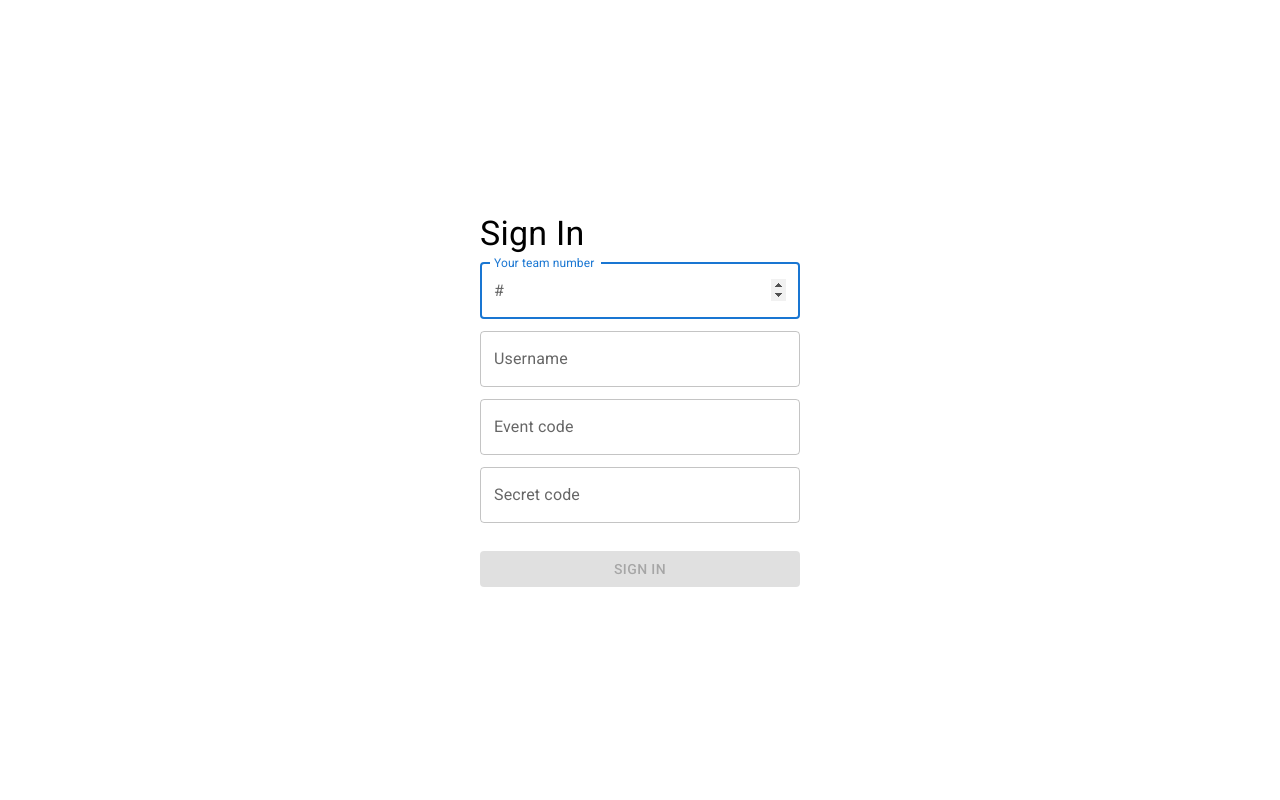
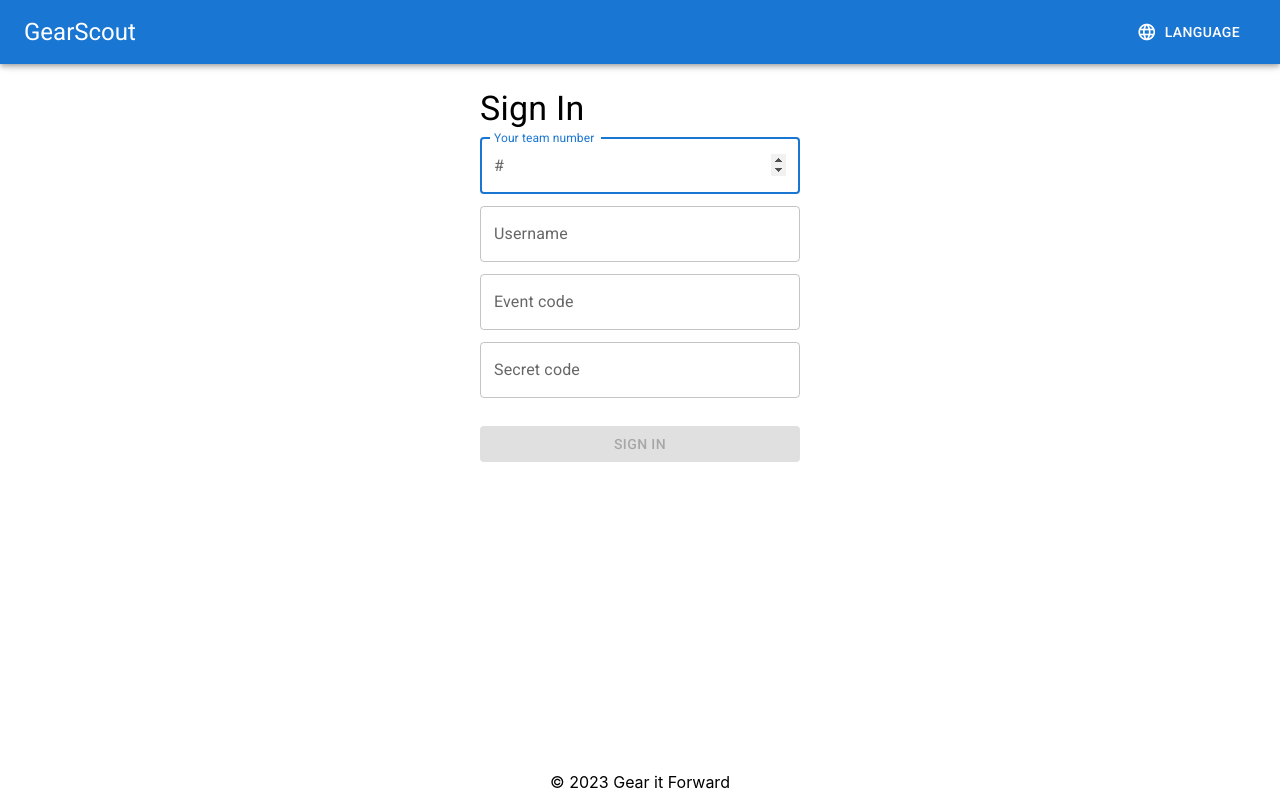
Before and after one commit to Team2338/ScoutingPractice, a React (Create React App) app in the folder 2023/: page / in a window 1280 px wide. Built offline with nearby package versions, Linux system fonts and the light colour scheme.

Commit message:
Added header

```diff
--- a/2023/public/index.html
+++ b/2023/public/index.html
@@ -7,6 +7,7 @@
 	<link rel="icon" sizes="512x512" href="%PUBLIC_URL%/logos/512-android-splash.png"/>
 	<link rel="apple-touch-icon" href="%PUBLIC_URL%/logos/192-pwa.png"/>
 	<link rel="stylesheet" href="https://fonts.googleapis.com/css?family=Roboto:300,400,500,700&display=swap"/>
+	<link rel="stylesheet" href="https://fonts.googleapis.com/icon?family=Material+Icons"/>
 	<meta name="viewport" content="width=device-width, initial-scale=1" />
 	<meta name="theme-color" content="#000000" />
 	<!--
--- a/2023/src/components/App.scss
+++ b/2023/src/components/App.scss
@@ -1,5 +1,6 @@
 .App {
 	display: flex;
+	flex-direction: column;
 	align-items: center;
 	justify-content: center;
 	height: 100vh;
--- a/2023/src/components/App.tsx
+++ b/2023/src/components/App.tsx
@@ -3,6 +3,7 @@ import './App.scss';
 import { useAppSelector } from '../state';
 import LoginPage from './login-page/LoginPage';
 import CollectionPage from './collection-page/CollectionPage';
+import Header from './header/Header';
 
 function App() {
 	const isLoggedIn: boolean = useAppSelector(state => state.login.isLoggedIn);
@@ -14,6 +15,7 @@ function App() {
 
 	return (
 		<div className="App">
+			<Header />
 			{ page }
 		</div>
 	);
--- /dev/null
+++ b/2023/src/components/header/Header.scss
@@ -0,0 +1,3 @@
+#app-bar {
+
+}
--- /dev/null
+++ b/2023/src/components/header/Header.tsx
@@ -0,0 +1,27 @@
+import React from 'react';
+import { AppBar, Toolbar, Typography } from '@mui/material';
+import LanguageSelector from '../language-selector/LanguageSelector';
+
+export default function Header() {
+
+	return (
+		<AppBar id="app-bar" position="sticky" color="primary">
+			<Toolbar>
+				<Typography
+					variant="h5"
+					color="inherit"
+					lang="en"
+					translate="no"
+					noWrap
+				>
+					GearScout
+				</Typography>
+				<LanguageSelector
+					sx={{
+						marginLeft: 'auto'
+					}}
+				/>
+			</Toolbar>
+		</AppBar>
+	);
+}
--- /dev/null
+++ b/2023/src/components/language-selector/LanguageSelector.tsx
@@ -0,0 +1,75 @@
+import React, { ReactElement, useState } from 'react';
+import { selectLanguage, useAppDispatch, useAppSelector } from '../../state';
+import { Language, LanguageDescriptor, LanguageInfo } from '../../models';
+import { useTranslator } from '../../services';
+import { Button, Icon, Menu, MenuItem, Tooltip } from '@mui/material';
+import './LanguageSelector.scss';
+
+
+interface IProps {
+	sx?: any;
+}
+
+export default function LanguageSelector(props: IProps) {
+
+	const dispatch = useAppDispatch();
+	const translate = useTranslator();
+	const selectedLanguage: Language = useAppSelector(state => state.language);
+	const [languageAnchor, setLanguageAnchor] = useState(null);
+
+	const handleLanguageMenuClick = (event): void => {
+		setLanguageAnchor(event.currentTarget);
+	};
+
+	const handleLanguageMenuClose = (): void => {
+		setLanguageAnchor(null);
+	};
+
+	const handleLanguageChange = (language: Language): void => {
+		dispatch(selectLanguage(language));
+		handleLanguageMenuClose();
+	};
+
+	const languageOptions: ReactElement[] = Object.values(LanguageInfo)
+		.map((info: LanguageDescriptor) => (
+			<MenuItem
+				key={ info.key }
+				lang={ info.code }
+				translate="no"
+				selected={ selectedLanguage === info.key }
+				onClick={ () => handleLanguageChange(info.key) }
+			>
+				{ info.localName }
+			</MenuItem>
+		));
+
+	return (
+		<React.Fragment>
+			<Tooltip title={ translate('CHANGE_LANGUAGE') }>
+				<Button
+					className="language-button"
+					color="primary"
+					variant="contained"
+					disableElevation={ true }
+					startIcon={ <Icon>language</Icon> }
+					onClick={ handleLanguageMenuClick }
+					aria-label={ translate('CHANGE_LANGUAGE') }
+					aria-controls="language-menu"
+					aria-haspopup="true"
+					sx={props.sx}
+				>
+					{ translate('LANGUAGE') }
+				</Button>
+			</Tooltip>
+			<Menu
+				id="language-menu"
+				anchorEl={ languageAnchor }
+				open={ Boolean(languageAnchor) }
+				onClose={ handleLanguageMenuClose }
+				keepMounted
+			>
+				{ languageOptions }
+			</Menu>
+		</React.Fragment>
+	);
+}
--- a/2023/src/components/login-page/LoginPage.scss
+++ b/2023/src/components/login-page/LoginPage.scss
@@ -1,6 +1,8 @@
 .login-page {
+	flex-direction: column;
 	align-items: center;
 	justify-content: center;
+	padding: 8px;
 
 	&-form {
 		display: flex;
@@ -12,4 +14,8 @@
 			margin-top: 24px;
 		}
 	}
+
+	.copyright-notice {
+		margin-top: auto;
+	}
 }
--- a/2023/src/components/login-page/LoginPage.tsx
+++ b/2023/src/components/login-page/LoginPage.tsx
@@ -105,6 +105,9 @@ export default function LoginPage() {
 					{ translate('SIGN_IN') }
 				</Button>
 			</form>
+			<div className="copyright-notice">
+				© { new Date().getFullYear() } Gear it Forward
+			</div>
 		</div>
 	);
 }
--- a/2023/src/state/src/Actions.ts
+++ b/2023/src/state/src/Actions.ts
@@ -12,7 +12,7 @@ export enum ActionType {
 }
 
 
-export const selectLang = (language: Language): Action => ({
+export const selectLanguage = (language: Language): Action => ({
 	type: ActionType.SELECT_LANG,
 	payload: language
 });
```
Also changed, not shown: 2023/src/components/language-selector/LanguageSelector.scss (added), 1 other file (tests, documents, lock files or other folders).
